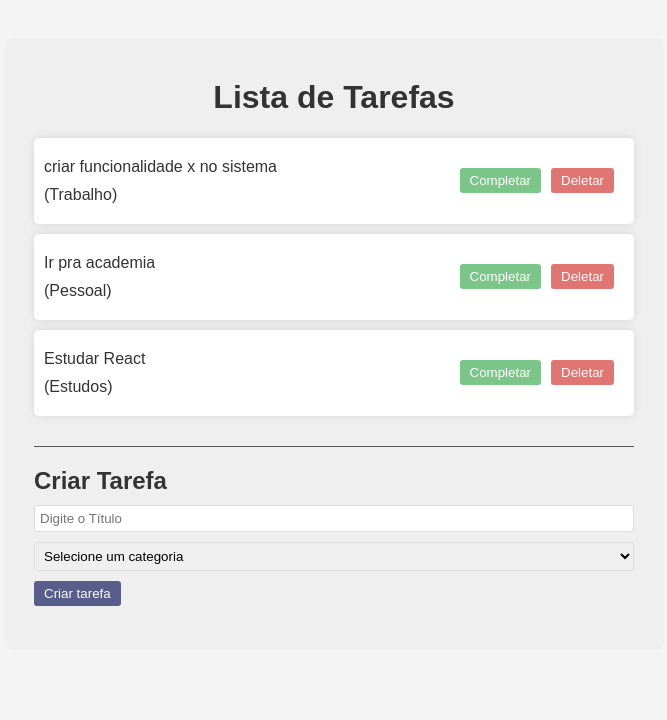
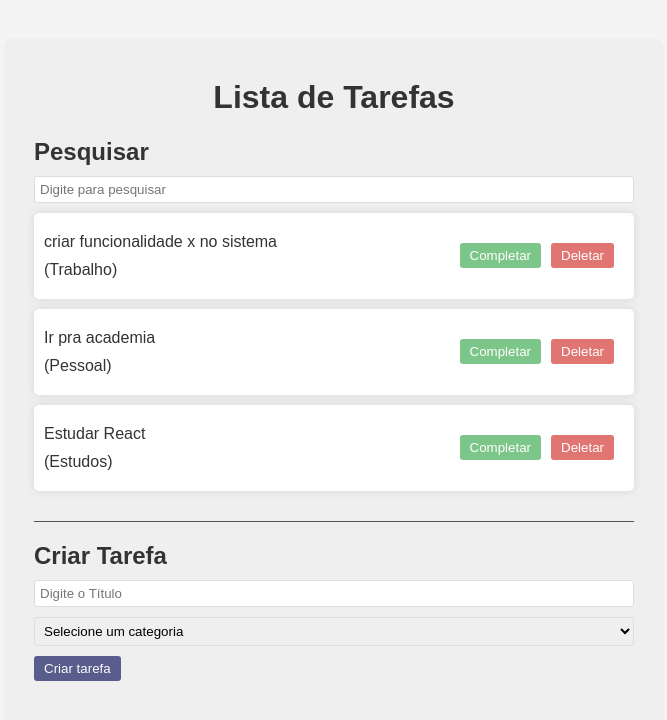
Before and after one commit to ruuanmanoel/TodoListReact, a React (Vite) app in the folder todo_list/: page / in a window 1280 px wide. Shown: the top 720 px of the page, without its empty margins (306-973 px from the left). Built offline with nearby package versions, Linux system fonts and the light colour scheme.

Commit message:
Feature: busca de tarefas

```diff
--- a/todo_list/src/App.jsx
+++ b/todo_list/src/App.jsx
@@ -1,6 +1,7 @@
 import { useState } from 'react'
 import Todo from './components/Todo'
 import TodoForm from './components/TodoForm'
+import Search from './components/Search'
 import './App.css'
 
 function App() {
@@ -24,6 +25,8 @@
       isCompleted: false,
     }
   ])
+
+  const [search, setSearch] = useState("")
 
   const addTodo = (text, category) =>{
     const newTodos = [
@@ -55,8 +58,9 @@
   return (
     <div className="app">
       <h1>Lista de Tarefas</h1>
+      <Search  search={search} setSearch={setSearch}/>
       <div className="todo-list">
-        {todos.map(todo =>(
+        {todos.filter(todo=> todo.text.toLocaleLowerCase().includes(search.toLocaleLowerCase())).map(todo =>(
           <Todo key={todo.id} todo={todo} removeTodo={removeTodo} completeTodo={completeTodo}/>
         ))}
       </div>
--- /dev/null
+++ b/todo_list/src/components/Search.jsx
@@ -0,0 +1,12 @@
+
+
+const Search = ({search,setSearch}) => {
+  return (
+    <div className="search">
+        <h2>Pesquisar</h2>
+        <input type="text" value={search} onChange={(e) => setSearch(e.target.value)} placeholder="Digite para pesquisar" />
+    </div>
+  )
+}
+
+export default Search
```
